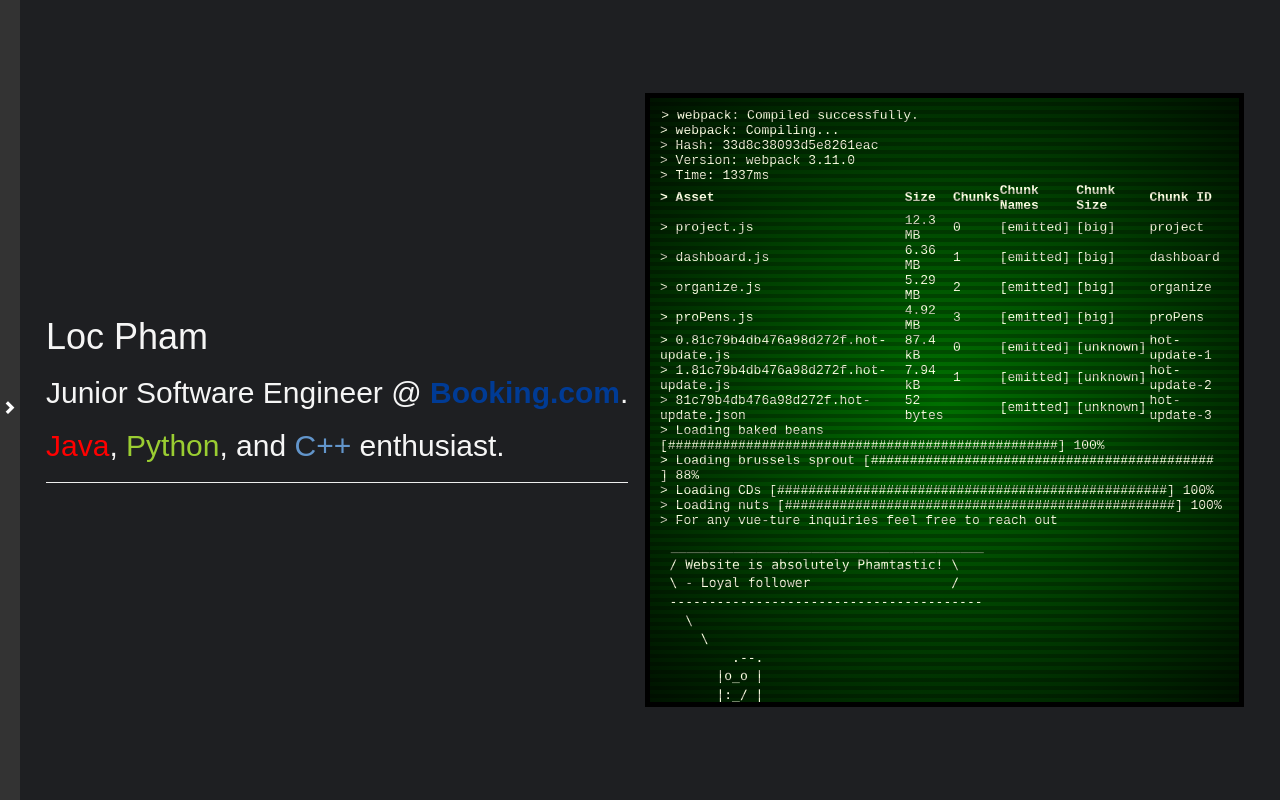
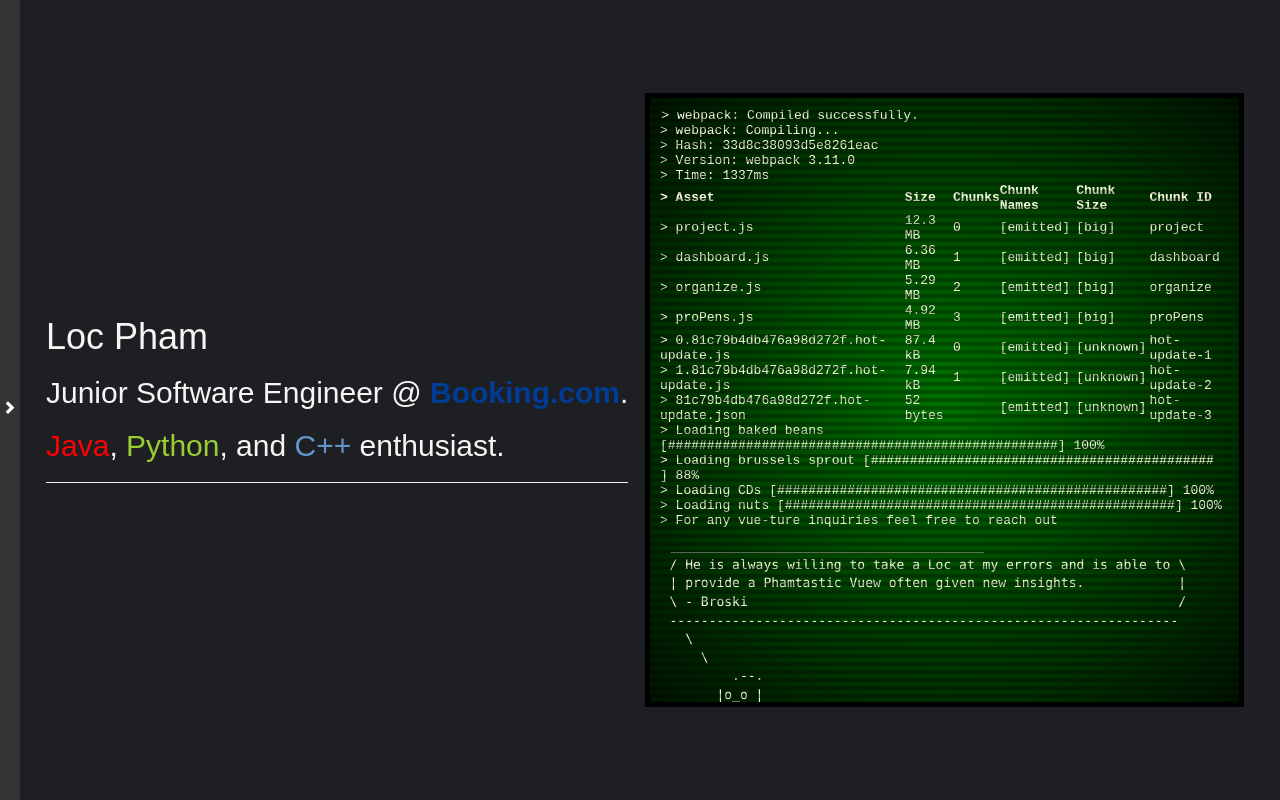
Before and after one commit to LocPham2003/Portfolio, a Vue app: page / in a window 1280 px wide. Built offline with nearby package versions, Linux system fonts and the light colour scheme; a web font is replaced by a local one.

Commit message:
Rewrite catchy joke

```diff
--- a/src/pages/HomePage.vue
+++ b/src/pages/HomePage.vue
@@ -100,9 +100,10 @@
           &gt; For any vue-ture inquiries feel free to reach out<br>
           <pre style="background: none; border-style: none; color: #ffffe6; overflow: hidden;">
 ________________________________________
-/ Website is absolutely Phamtastic! \
-\ - Loyal follower                  /
-----------------------------------------
+/ He is always willing to take a Loc at my errors and is able to \
+| provide a Phamtastic Vuew often given new insights.            |
+\ - Broski                                                       /
+-----------------------------------------------------------------
   \
     \
         .--.
```
